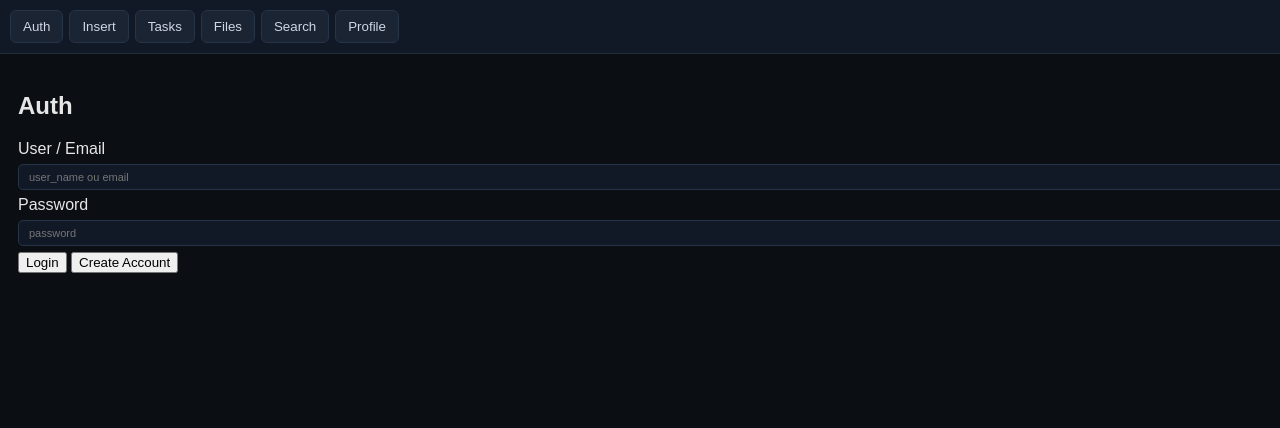
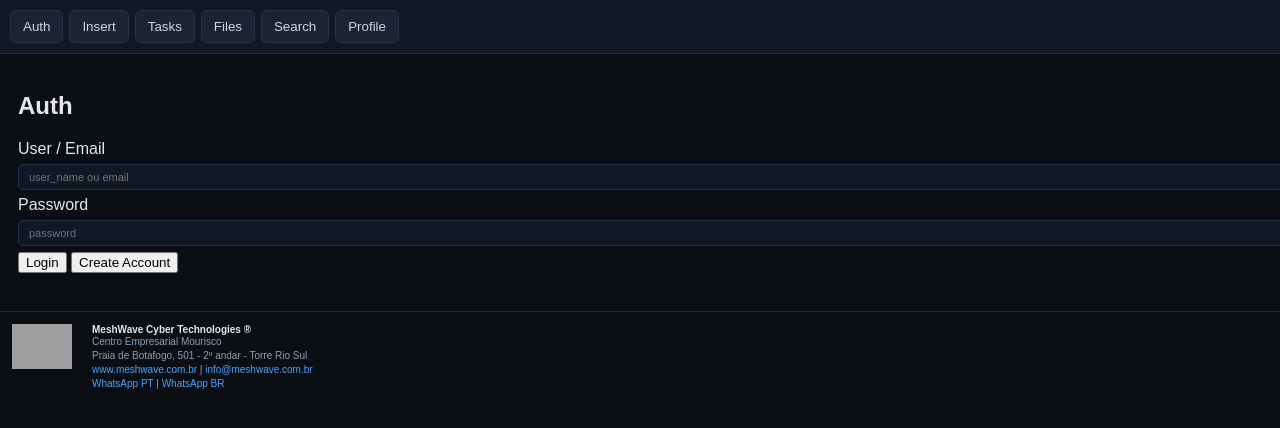
Before and after one commit to meshwave65/SofiaWebExtractor, a website built with Vite: page vite-project/index.html in a window 1280 px wide. Built offline with nearby package versions, Linux system fonts and the light colour scheme; no server answers; grey boxes are pictures that could not be loaded.

Commit message:
Update index.html

```diff
--- a/vite-project/index.html
+++ b/vite-project/index.html
@@ -185,6 +185,29 @@
     <div id="reg_msg"></div>
 
   </div>
+<!-- ================= FOOTER ================= -->
+  <footer class="footer">
+
+    <img class="logo"
+      src="https://www.meshwave.com.br/assets/meshwave_logo_nova-C_vq8StO.png"
+    />
+
+    <div>
+      <div class="t10">MeshWave Cyber Technologies ®</div>
+
+      <div class="t8">
+        Centro Empresarial Mourisco<br>
+        Praia de Botafogo, 501 - 2º andar - Torre Rio Sul<br>
+
+        <a href="https://www.mEshwave.com.br">www.meshwave.com.br</a> |
+        <a href="mailto:info@meshwave.com.br">info@meshwave.com.br</a><br>
+
+        <a href="https://wa.me/351914845439">WhatsApp PT</a> |
+        <a href="https://wa.me/5521972341965">WhatsApp BR</a>
+      </div>
+    </div>
+
+  </footer>
 
   <script type="module" src="/src/main.js"></script>
 
```
